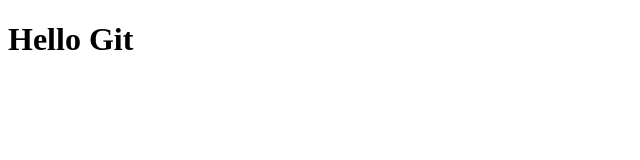
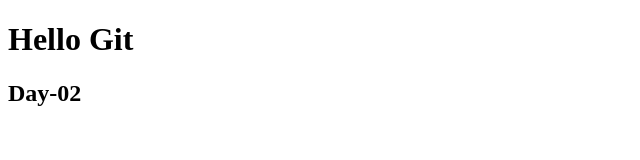
Before and after one commit to Kaihsin-Lin-Designer/Git-01, a plain HTML site: page index.html in a window 1280 px wide. Shown: the whole page, without its empty margins (0-640 px from the left). Drawn offline with Linux system fonts and the light colour scheme.

Commit message:
Day-02-20240414

```diff
--- a/index.html
+++ b/index.html
@@ -7,5 +7,6 @@
 </head>
 <body>
     <h1>Hello Git</h1>
+    <h2>Day-02</h2>
 </body>
 </html>
```
